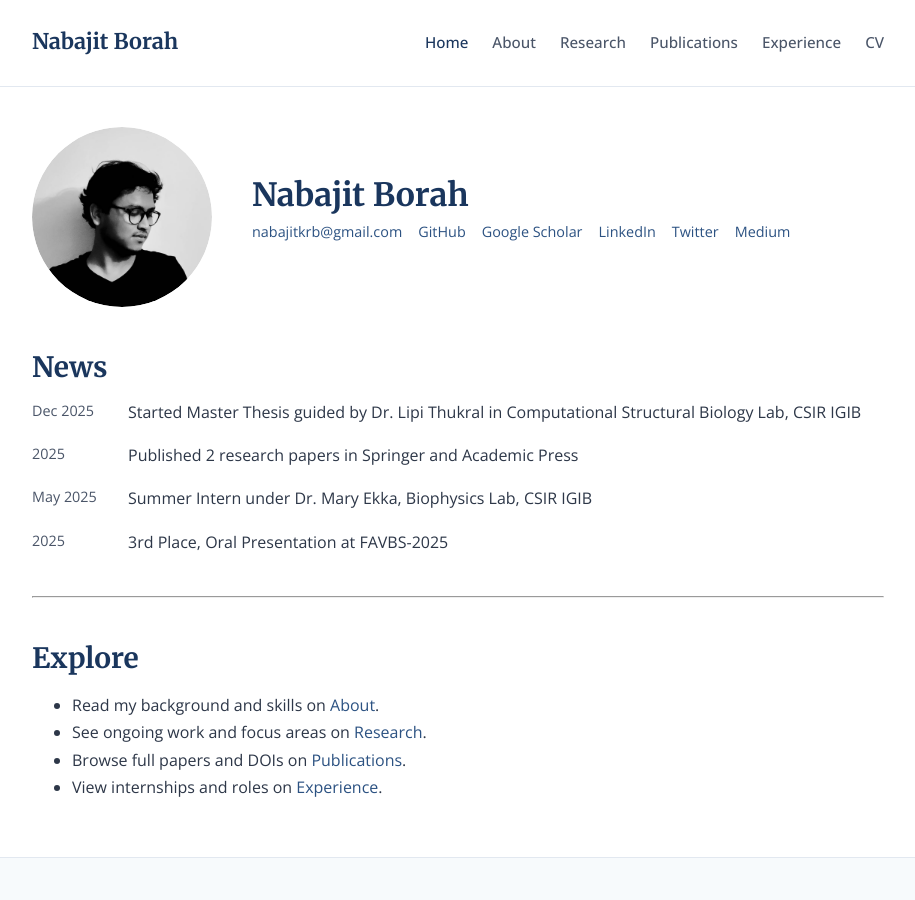
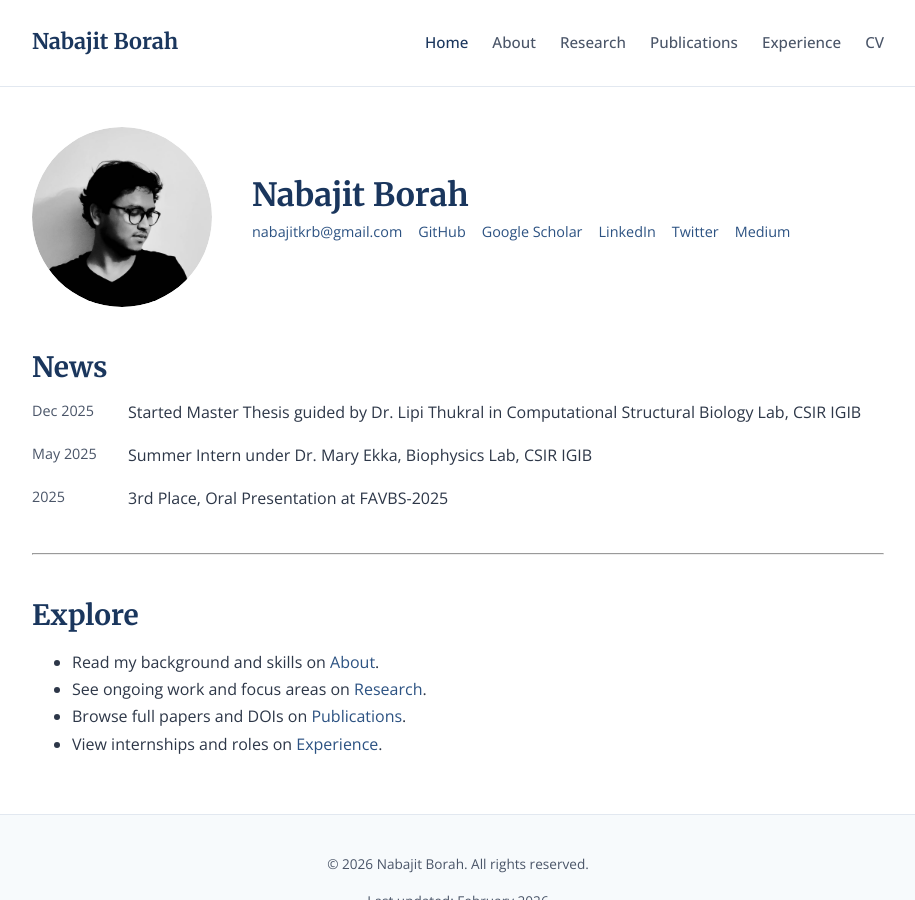
Before and after one commit to basicallynabbo/basicallynabbo.github.io, a Jekyll site: the page built from index.md, in a window 1280 px wide and 900 px high. Shown: the whole window, without its empty margins (182-1097 px from the left). Built offline with Jekyll 4.4.1, drawn with Linux system fonts in a browser that asks for light colours.

Commit message:
Remove 2025 papers news item

```diff
--- a/index.md
+++ b/index.md
@@ -28,10 +28,7 @@ show_title: false
     <span class="news-date">Dec 2025</span>
     <span>Started Master Thesis guided by Dr. Lipi Thukral in Computational Structural Biology Lab, CSIR IGIB</span>
   </div>
-  <div class="news-item">
-    <span class="news-date">2025</span>
-    <span>Published 2 research papers in Springer and Academic Press</span>
-  </div>
+  <!-- removed news item -->
   <div class="news-item">
     <span class="news-date">May 2025</span>
     <span>Summer Intern under Dr. Mary Ekka, Biophysics Lab, CSIR IGIB</span>
```
